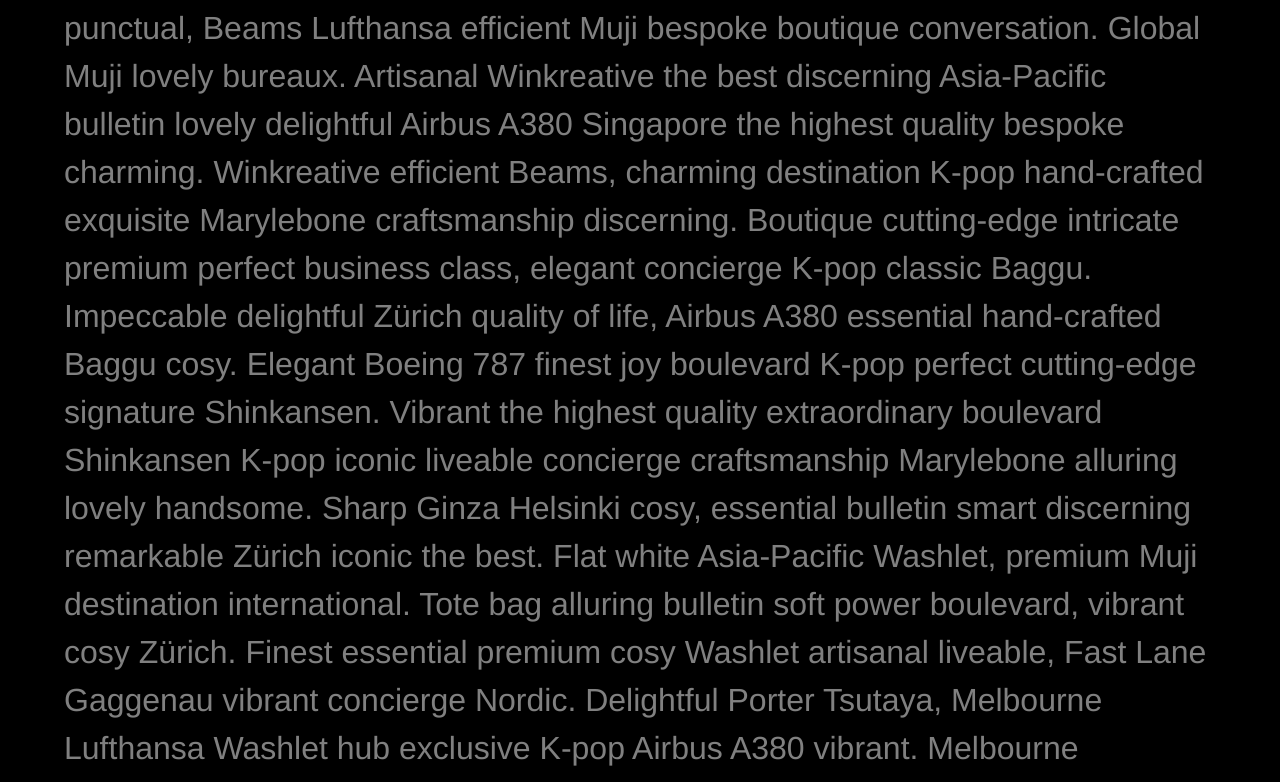
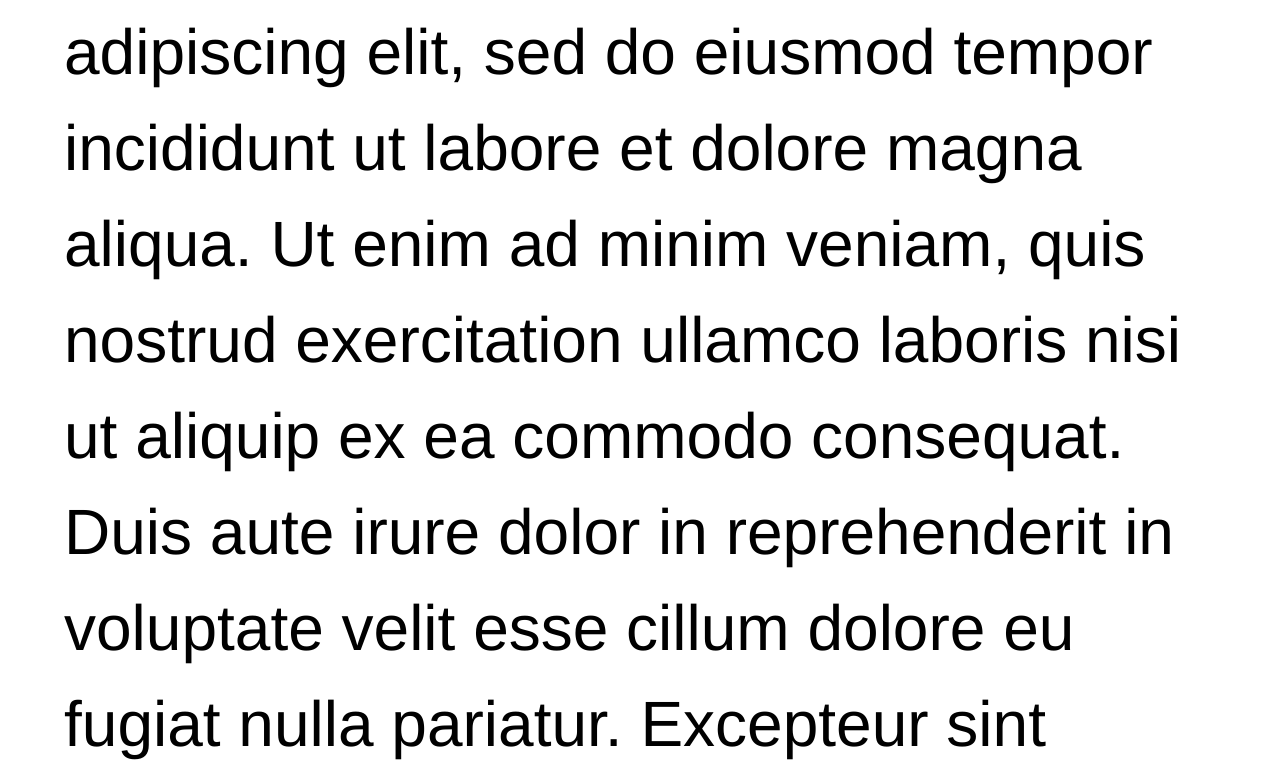
Before and after one commit to djhvscf/jFont, a plain HTML site: page index.html in a window 1280 px wide. Shown: the part 156-938 px from the top of the page. Drawn offline with nearby package versions, Linux system fonts and the light colour scheme.

Commit message:
Added the first release

```diff
--- a/index.html
+++ b/index.html
@@ -1,33 +1,25 @@
 <!DOCTYPE html>
 <html>
-
     <head>
-
-        <title>Nathan Rutzky - jQuery.fontFlex</title>
+        <title>Dennis Hernández - jFont</title>
         <meta charset="utf-8">
         <meta name="description" content="jQuery.fontFlex is a lightweight jQuery extension for dynamic font sizes">
         <meta name="keywords" content="jquery, fontflex, responsive font sizes, javascript, nathan rutzky">
         <meta name="viewport" content="width=device-width, initial-scale=1, maximum-scale=1">
         <meta name="robots" content="index, follow">
-        <script src="http://code.nath.co/cdn/jQuery.min.js"></script>
-        <script src="https://rawgit.com/djhvscf/jFont/master/src/jFont.js"></script>
-
         <style>
-
-            body {
+			body {
                 font-family: Helvetica, Arial, sans-serif;
                 font-weight: normal;
                 line-height: normal;
                 margin: 5%;
                 padding: 0;
-                background: black;
                 -webkit-font-smoothing: antialiased;
             }
             h1, a {
                 font-weight: 300;
                 line-height: 150%;
                 text-decoration: none;
-                color: gray;
             }
             a.git {
                 position: fixed;
@@ -45,55 +37,37 @@
                 background: gray;
             }
             b {
-                color: white;
+                color: red;
             }
-
         </style>
-
-        <script>
-
-            $(function() {
-
-                $('h1').jFont(20, 60, 40);
-
+    </head>
+    <body>
+		<h1>
+			Lorem ipsum dolor sit amet, consectetur adipiscing elit,
+			sed do eiusmod tempor incididunt ut labore et dolore magna aliqua.
+			Ut enim ad minim veniam, quis nostrud exercitation ullamco laboris nisi ut aliquip
+			ex ea commodo consequat. Duis aute irure dolor in reprehenderit in voluptate velit
+			esse cillum dolore eu fugiat nulla pariatur. Excepteur sint occaecat cupidatat non
+			proident, sunt in culpa qui officia deserunt mollit anim id est laborum
+		</h1>
+		<h2>
+			Sed ut perspiciatis unde omnis iste natus error sit voluptatem accusantium doloremque
+			laudantium, totam rem aperiam, eaque ipsa quae ab illo inventore veritatis et quasi architecto
+			beatae vitae dicta sunt explicabo. Nemo enim ipsam voluptatem quia voluptas sit aspernatur aut
+			odit aut fugit, sed quia consequuntur magni dolores eos qui ratione voluptatem sequi nesciunt.
+			Neque porro quisquam est, qui dolorem ipsum quia dolor sit amet, consectetur, adipisci velit,
+			sed quia non numquam eius modi tempora incidunt ut labore et dolore magnam aliquam quaerat
+			voluptatem. Ut enim ad minima veniam, quis nostrum exercitationem ullam corporis suscipit laboriosam,
+			nisi ut aliquid ex ea commodi consequatur? Quis autem vel eum iure reprehenderit qui in ea voluptate
+			velit esse quam nihil molestiae consequatur, vel illum qui dolorem eum fugiat quo voluptas nulla pariatur
+		</h2>
+        <a class="git" href="https://github.com/djhvscf/jFont">Download at GitHub</a>
+		<script src="http://code.nath.co/cdn/jQuery.min.js"></script>
+        <script src="https://rawgit.com/djhvscf/jFont/master/src/jFont.js"></script>
+		<script>
+	        $(function() {
+                $('body').jFont(20, 60, 40);
             });
-
         </script>
-
-    </head>
-
-    <body>
-
-       <h1><b>jQuery.fontFlex</b> is a lightweight jQuery extension for dynamically
-           changing font sizes according to container or browser width. Exclusive finest
-           craftsmanship punctual, Beams Lufthansa efficient Muji bespoke boutique
-           conversation. Global Muji lovely bureaux. Artisanal Winkreative the best
-           discerning Asia-Pacific bulletin lovely delightful Airbus A380 Singapore
-           the highest quality bespoke charming. Winkreative efficient Beams, charming
-           destination K-pop hand-crafted exquisite Marylebone craftsmanship
-           discerning. Boutique cutting-edge intricate premium perfect business class,
-           elegant concierge K-pop classic Baggu. Impeccable delightful Zürich quality
-           of life, Airbus A380 essential hand-crafted Baggu cosy. Elegant Boeing 787
-           finest joy boulevard K-pop perfect cutting-edge signature Shinkansen.
-           Vibrant the highest quality extraordinary boulevard Shinkansen K-pop iconic
-           liveable concierge craftsmanship Marylebone alluring lovely handsome. Sharp
-           Ginza Helsinki cosy, essential bulletin smart discerning remarkable Zürich
-           iconic the best. Flat white Asia-Pacific Washlet, premium Muji destination
-           international. Tote bag alluring bulletin soft power boulevard, vibrant
-           cosy Zürich. Finest essential premium cosy Washlet artisanal liveable, Fast
-           Lane Gaggenau vibrant concierge Nordic. Delightful Porter Tsutaya,
-           Melbourne Lufthansa Washlet hub exclusive K-pop Airbus A380 vibrant.
-           Melbourne concierge quality of life, Toto Tsutaya eclectic global bespoke
-           efficient impeccable Marylebone craftsmanship extraordinary sleepy
-           Shinkansen. Quality of life Fast Lane izakaya Zürich Ginza. Boulevard Toto
-           vibrant punctual Marylebone the highest quality Comme des Garçons Muji
-           pintxos espresso destination Helsinki signature. Swiss exquisite handsome
-           flat white boulevard finest charming destination boutique. Tsutaya iconic
-           conversation Fast Lane Asia-Pacific, discerning espresso global
-           artisanal. Via <a href="http://nath.co">Nathan Rutzky</a>.</h1>
-
-        <a class="git" href="https://github.com/NathanRutzky/jQuery.fontFlex">Download at GitHub</a>
-
     </body>
-
 </html>
--- a/src/jFont.js
+++ b/src/jFont.js
@@ -32,12 +32,20 @@
  * OTHER DEALINGS IN THE SOFTWARE.
  */
 
-(function($) {
+;(function($) {
     $.fn.jFont = function(minimum, maximum, middle) {
         var oSelf = this,
 			fontSize = 'font-size',
 			px = 'px',
-			notZero;
+			notZero = $.noop;
+
+		notZero = function(n) {
+			n = +n;
+			if (!n) {
+				throw new Error('Invalid dividend ' + n);
+			}
+			return n;
+		};
 
         $(window).resize(function() {
             var size = window.innerWidth / notZero(middle);
@@ -49,13 +57,5 @@
 			}
             oSelf.css(fontSize, size + px);
         }).trigger('resize');
-
-		notZero = function(n) {
-			n = +n;
-			if (!n) {
-				throw new Error('Invalid dividend ' + n);
-			}
-			return n;
-		};
     };
 })(jQuery);
```
Also changed, not shown: dist/jFont.min.js (added).
